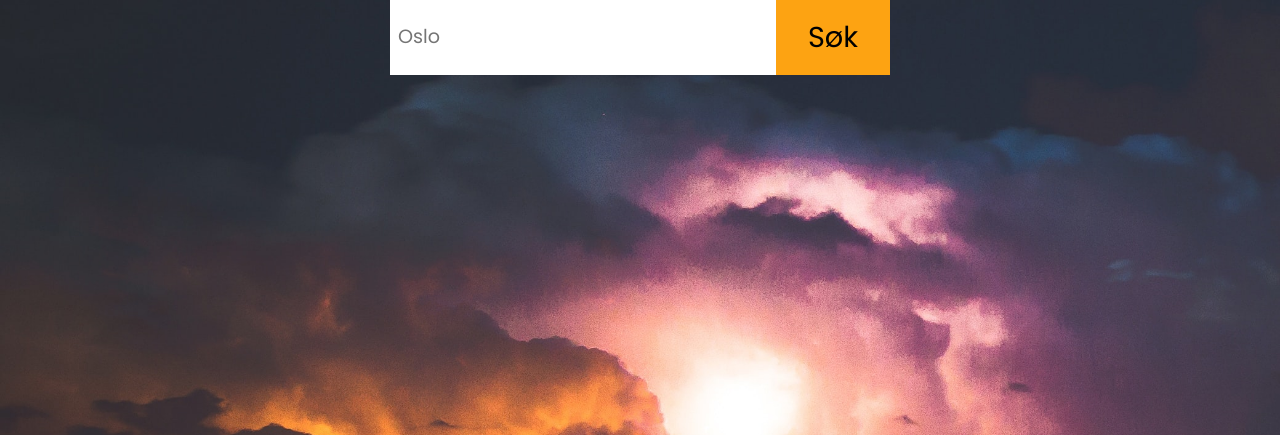
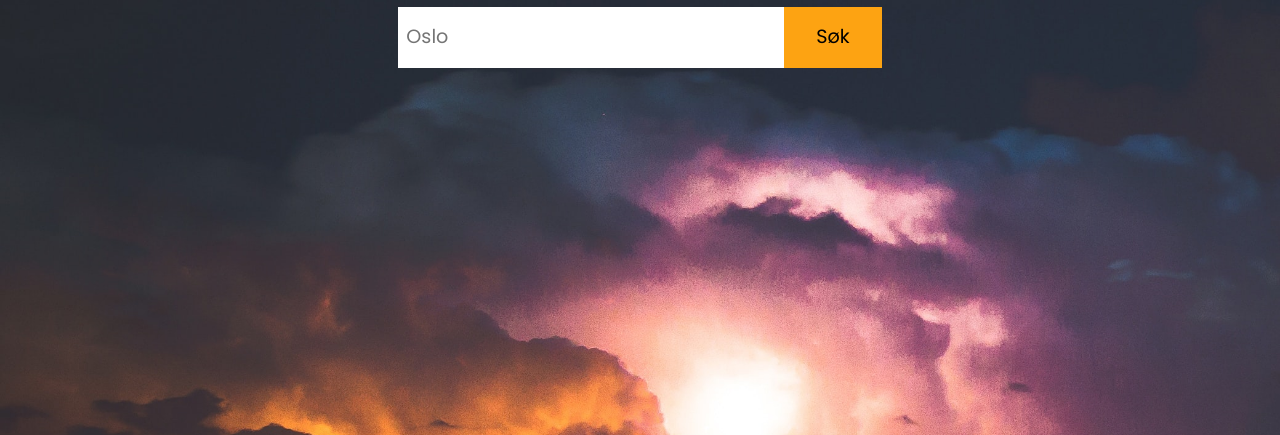
Before and after one commit to ungebrimi/forecastApp, a website: page index.html in a window 1280 px wide. Shown: the part 365-800 px from the top of the page. Drawn offline with Linux system fonts and the light colour scheme.

Commit message:
commit 19feb

```diff
--- a/style.css
+++ b/style.css
@@ -190,7 +190,7 @@ button {
     padding: 1rem;
     padding-inline: 2rem;
     margin-left: 0;
-    font-size: 1.8rem;
+    font-size: 1.2rem;
   }
 
   .search {
```
